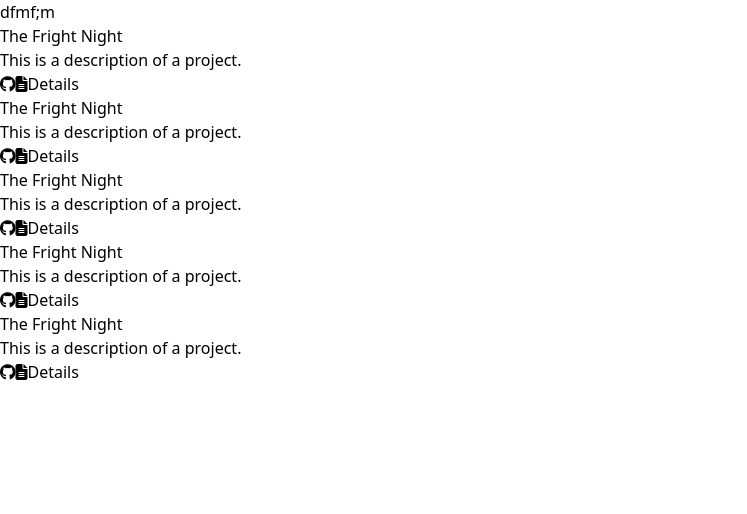
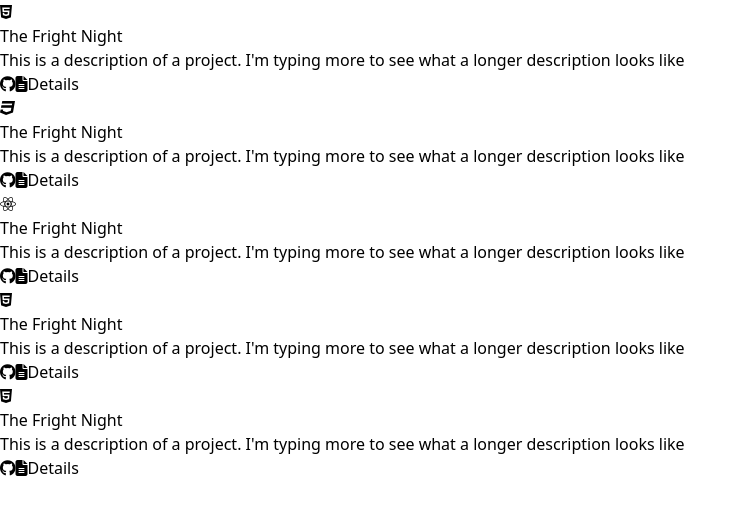
Before and after one commit to tremckinley/tremckinley-portfolio, a React (Vite) app: page / in a window 1280 px wide. Shown: the top 514 px of the page, without its empty margins (0-747 px from the left). Built offline with nearby package versions, Linux system fonts and the light colour scheme.

Commit message:
updates to profilecard

```diff
--- a/src/App.jsx
+++ b/src/App.jsx
@@ -1,25 +1,21 @@
 import { useState } from 'react'
-import ProjectCard from './assets/ProjectCard'
-import ProjectCard2 from './assets/ProjectCard2'
+import ProjectCard from './assets/ProjectCard/ProjectCard'
 
 function App() {
 
   return (
-    <>
-      <div className="w-full border flex flex-col items-center">
-      <nav className="bg-emerald-500 w-full max-w-7xl h-16">
-      dfmf;m
-      </nav>
+    <div className='h-screen w-full flex flex-col items-center'>
+      <div className="w-full max-w-7xl border flex flex-col items-center h-screen">
+
       <div className='m-20 flex flex-wrap justify-center'>
-        <ProjectCard2></ProjectCard2>
-        <ProjectCard2></ProjectCard2>
-        <ProjectCard2></ProjectCard2>
-        <ProjectCard2></ProjectCard2>
-        <ProjectCard2></ProjectCard2>
-
+        <ProjectCard tools={['html5']}></ProjectCard>
+        <ProjectCard tools={['css3']}></ProjectCard>
+        <ProjectCard tools={['react']}></ProjectCard>
+        <ProjectCard tools={['html5']}></ProjectCard>
+        <ProjectCard tools={['html5']}></ProjectCard>
       </div>
       </div>
-    </>
+    </div>
   )
 }
 
--- /dev/null
+++ b/src/assets/ProjectCard/ProjectCard.jsx
@@ -0,0 +1,28 @@
+import ToolsUsed from "./ToolsUsed";
+
+export default function ProjectCard(props) {
+  const { imageUrl, tools  } = props;
+
+  return (
+    <div className="flex flex-col m-2 border border-stone-500 rounded-r-lg bg-amber-50 max-w-72 max-h-60 overflow-clip">
+      <div className="h-24 w-full mr-4 bg-neutral-50">
+        <img className="w-full max-h-full" src={imageUrl}></img>
+      </div>
+      <div className="px-4 py-2">
+      <ToolsUsed tools={tools} />
+        <div className="cardLabel pt-1 w-full max-w-fit border-b border--300 text-xl">
+          The Fright Night
+        </div>
+        <p className="my-2 text-sm">
+          This is a description of a project. I'm typing more to see what a
+          longer description looks like
+        </p>
+        <div className="flex flex-between">
+          <i className=" fa fa-github text-black text-lg m-1"></i>
+          <i className=" fa fa-file-lines text-black text-lg m-1 mr-4"></i>
+          <span>Details</span>
+        </div>
+      </div>
+    </div>
+  );
+}
--- /dev/null
+++ b/src/assets/ProjectCard/ToolsUsed.jsx
@@ -0,0 +1,13 @@
+export default function ToolsUsed(props) {
+    const {tools} = props;
+    function toolMaker(tool) {
+        return ("fa-"+tool)
+    }
+    return (
+        <div className="flex w-full">
+            {tools && tools.map((tool) => {
+               return <i className={"mx-1 text-md fa-brands "+toolMaker(tool)}></i>
+            })}
+        </div>
+    )
+}
--- a/src/assets/ProjectCard.jsx
+++ b/src/assets/ProjectCard/XXProjectCardArchived.jsx
@@ -1,4 +1,4 @@
-export default function ProjectCard(props) {
+export default function XXProjectCard(props) {
     const {project} = props;
     return (
       <div className='flex flex-col bg-white rounded-lg p-1 border border-black w-fit'>
--- a/src/assets/ProjectCard2.jsx
+++ /dev/null
@@ -1,21 +0,0 @@
-export default function ProjectCard2(props) {
-
-    return (
-        <div className="flex flex-col m-4 border rounded-lg bg-amber-50">
-        <div className="h-24 w-full bg-blue-50 mr-4"></div>
-
-
-            <div className="px-4 py-2">
-            <div className="cardLabel pt-1 w-full max-w-fit border-b border-slate-300 text-2xl">
-                The Fright Night
-            </div>
-            <p className="my-2">This is a description of a project.</p>
-            <div className="flex flex-between">
-            <i className=" fa fa-github text-black text-lg m-1"></i>
-            <i className=" fa fa-file-lines text-black text-lg m-1 mr-4"></i><span>Details</span>
-
-            </div>
-        </div>
-        </div>
-    )
-}
```
